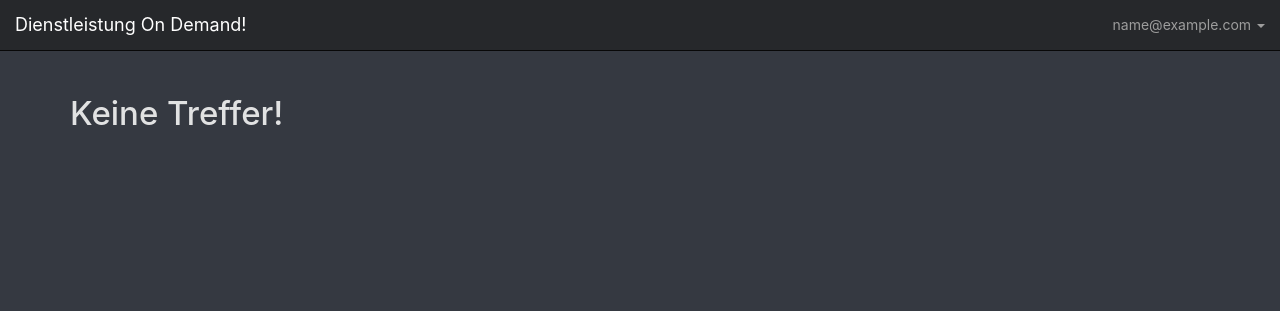
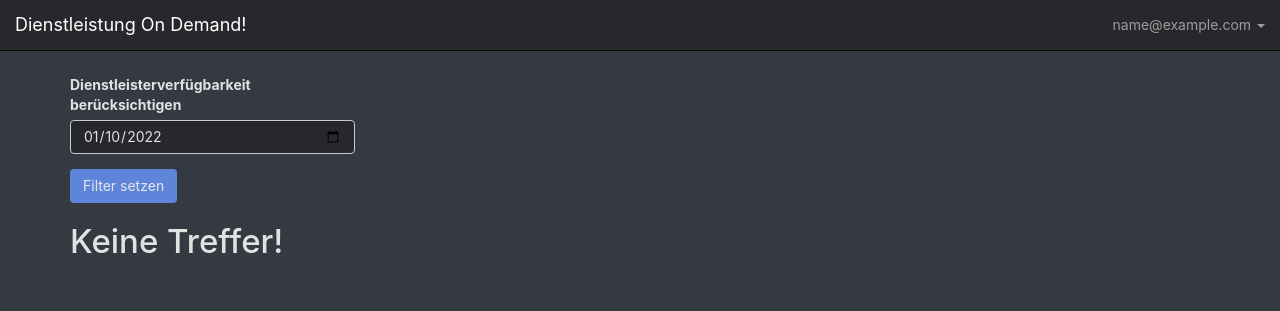
Before and after one commit to YannickMetz/Anwendungsprojekt, a Flask app: page /search/1 in a window 1280 px wide. Shown: the top 311 px of the page. Run offline with Flask 2, Linux system fonts and the light colour scheme; the visitor is signed in with stand-in values (Sample User, id 1); data comes from the database, SQL or seed files in the repository; data that the repository does not hold is empty; some libraries are stand-ins or nearby versions.

Commit message:
GUI-Filter fuer Verfügbarkeit implementiert

```diff
--- a/app/forms.py
+++ b/app/forms.py
@@ -91,3 +91,8 @@ class CreateQuotation(FlaskForm):
 
 class ProcessQuotation(FlaskForm):
     submit = SubmitField("Angebot erstellen")
+
+
+class SearchFilterForm(FlaskForm):
+    service_date = DateField(label="Dienstleisterverfügbarkeit berücksichtigen", format='%Y-%m-%d')
+    submit_filter = SubmitField("Filter setzen")
--- a/app/static/mystyle.css
+++ b/app/static/mystyle.css
@@ -139,6 +139,11 @@ h1 {
 
 .search-result {
     width: 100%;
+}
+
+.filter-form {
+    width: 25%;
+    margin-bottom: 15px;
 }
 
 .panel-body {
--- a/app/templates/search.html
+++ b/app/templates/search.html
@@ -5,6 +5,9 @@
 {% block content %}
 
 <div class="container container-standard">
+    <div class="filter-form">
+        {{ wtf.quick_form(search_filter_form, novalidate=True, button_map={"submit_filter": "custom"}) }}
+    </div>
     {% if not service_providers%}
     <h1>Keine Treffer!</h1>
     {% endif %}
--- a/app/views.py
+++ b/app/views.py
@@ -5,7 +5,7 @@ from werkzeug.security import generate_password_hash, check_password_hash
 from flask_login import login_user, login_required, logout_user, current_user
 import requests, os, sys
 from datetime import date, datetime
-from . forms import AddProfileImageForm, ChangeProfileBodyForm, AddImageForm, SelectServiceForm, RequestQuotationForm, CreateQuotation, ProcessQuotation
+from . forms import AddProfileImageForm, ChangeProfileBodyForm, AddImageForm, SelectServiceForm, RequestQuotationForm, CreateQuotation, ProcessQuotation, SearchFilterForm
 from . import db
 from .models import User, Dienstleisterprofil, Auftrag, DienstleisterProfilGalerie, Dienstleistung, Dienstleister, Kunde, Dienstleistung_Profil_association
 from base64 import b64encode
@@ -272,19 +272,21 @@ def view_order():
             )
 
 
-@views.route('/search/<int:service_id>', methods=['GET'])
+@views.route('/search/<int:service_id>', methods=['GET', 'POST'])
 @login_required
 def search_service(service_id):
-    # Request parameter: ?score=5&date=2022-02-01
+
+    # Request parameter format example: ?score=5&date=2022-02-01
     query_params = request.args.to_dict()
-    #print((query_params['score']))
-    #print(len(query_params['date']))
-    filter_date = datetime(2022,1,14)
+    if len(query_params) == 0:
+        filter_date = datetime(1970,1,1)
+    else:
+        filter_date = datetime.strptime(query_params['date'],"%Y-%m-%d")
+
     subquery_date = db.session.query(Auftrag.Dienstleister_ID).filter(
             (filter_date >= Auftrag.Startzeitpunkt) &
             (filter_date <= Auftrag.Endzeitpunkt)
         ).subquery()
-
 
     service_providers_filtered = Dienstleister.query \
         .join(Dienstleistung_Profil_association) \
@@ -294,7 +296,6 @@ def search_service(service_id):
             (Dienstleistung.dienstleistung_id == service_id)&
             (Dienstleister.dienstleister_id.not_in(subquery_date))
             )
-    #print(service_providers_filtered)
 
     service_providers_dict = {}
     for provider in service_providers_filtered:
@@ -307,8 +308,15 @@ def search_service(service_id):
             with open(filename, 'rb') as imagefile:
                 service_providers_dict.update({provider: b64encode(imagefile.read()).decode('utf-8')})
 
+    if len(query_params) == 0:
+        filter_date = date.today()
+    search_filter_form = SearchFilterForm(service_date=filter_date)
+    if search_filter_form.validate_on_submit():
+        filter_date = search_filter_form.service_date.data
+        return redirect(url_for('views.search_service', service_id=service_id, date=[filter_date]))
 
-    return render_template('search.html', service_providers = service_providers_dict)
+
+    return render_template('search.html', service_providers = service_providers_dict, search_filter_form=search_filter_form)
 
 
 @views.route('/search/<category1>', methods=['GET'])
```
